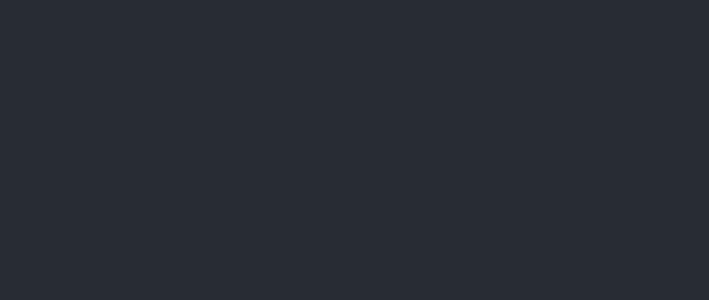
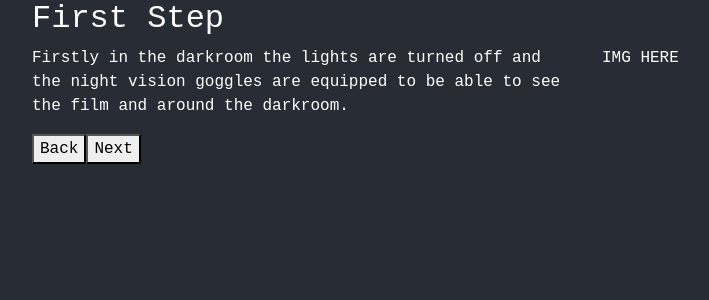
Before and after one commit to billywba/darkroom, a React (Create React App) app: page /info in a window 1280 px wide. Before the commit this address had no page. Shown: the top 300 px of the page, without its empty margins (53-762 px from the left). Built offline with nearby package versions, Linux system fonts and the light colour scheme; a web font is replaced by a local one.

Commit message:
added data and navigation buttons

```diff
--- a/src/App.js
+++ b/src/App.js
@@ -12,7 +12,7 @@ function App() {
       <Container>
         <Routes>
           <Route path="/home" element={ <Home/> } />
-          <Route path="/info/:id" element={ <InfoFrame/> } />
+          <Route path="/info" element={ <InfoFrame/> } />
         </Routes>
       </Container>
     </div>
--- a/src/components/pages/InfoFrame.js
+++ b/src/components/pages/InfoFrame.js
@@ -1,16 +1,49 @@
+import { useState } from 'react';
+
 import Row from 'react-bootstrap/Row';
 import Col from 'react-bootstrap/Col';
 
-
-import { useParams } from 'react-router-dom';
+// import { useParams } from 'react-router-dom';
 
 function InfoFrame() {
 
-  const id = useParams();
-  const data = require('./../../data/info.json');
+  const [page, setPage] = useState(0);
 
-  console.log(data.info[0].text);
-  console.log(id)
+  const data = [
+    {
+      "text": "Firstly in the darkroom the lights are turned off and the night vision goggles are equipped to be able to see the film and around the darkroom."
+    },
+    {
+      "text": "Film is then unrolled from the camera and installed into the lightproof drum to stop the film from being damaged from any light."
+    },
+    {
+      "text": "The lightproof drum is then installed into the JOBO CPP3 processor."
+    },
+    {
+      "text": "The JOBO is used to hold the temperature of the C41 “processing chemical” at 38 degrees as well as a water bath at 38 degrees."
+    },
+    {
+      "text": "The light drum is ran through a set of processes in the JOBO including all of the chemicals which develops the film."
+    },
+    {
+      "text": "The film is then removed from the light drum and inserted into the Marutt drying cabinet and held at 30 degrees for 15 minutes."
+    },
+    {
+      "text": "Once the film is dried it is then put into an enlarger “De Vere 504 Enlarger” which can be seen as a reversed camera as it takes the film and prints it onto graphic paper."
+    },
+    {
+      "text": "The Enlarger shines light through the film for 1-10 seconds onto graphic paper where it is then printed."
+    },
+    {
+      "text": "Once the enlargement process has taken place, it is ran through the three chemicals which are developer(black), fixer(white) and stop(red)."
+    },
+    {
+      "text": "The film  is then taken out the chemicals and put into a cold water rinse for 5-30 minutes."
+    },
+    {
+      "text": "This is then archive ready, if black and white the film can last 400 years and if it is colourised it can last 200 years."
+    }
+  ];
 
   return (
     <>
@@ -19,9 +52,10 @@ function InfoFrame() {
       <Row>
         <Col xs={6}>
           <p>
-            {/* {data.info[id - 1].text} */}
-            <p>{data.info[id].text}</p>
+            {data[page].text}
           </p>
+          <button onClick={() => setPage(page - 1)}>Back</button>
+          <button onClick={() => setPage(page + 1)}>Next</button>
         </Col>
         <Col xs={6}><p>IMG HERE</p></Col>
       </Row>
--- a/src/data/info.json
+++ /dev/null
@@ -1,11 +0,0 @@
-{
-    "info": [
-        {},
-        {
-            "text": "one"
-        },
-        {
-            "text": "two"
-        }
-    ]
-}
```
